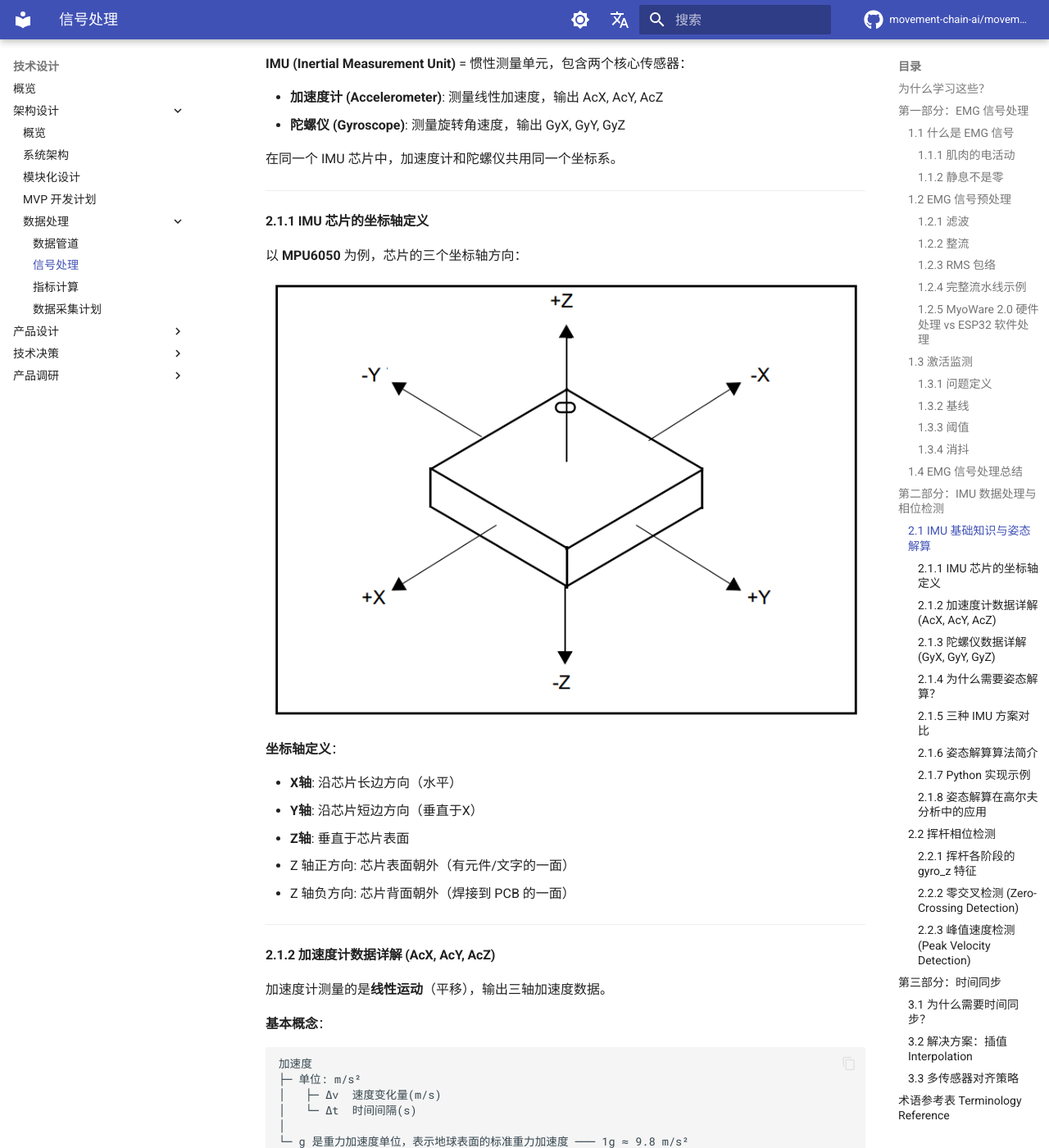
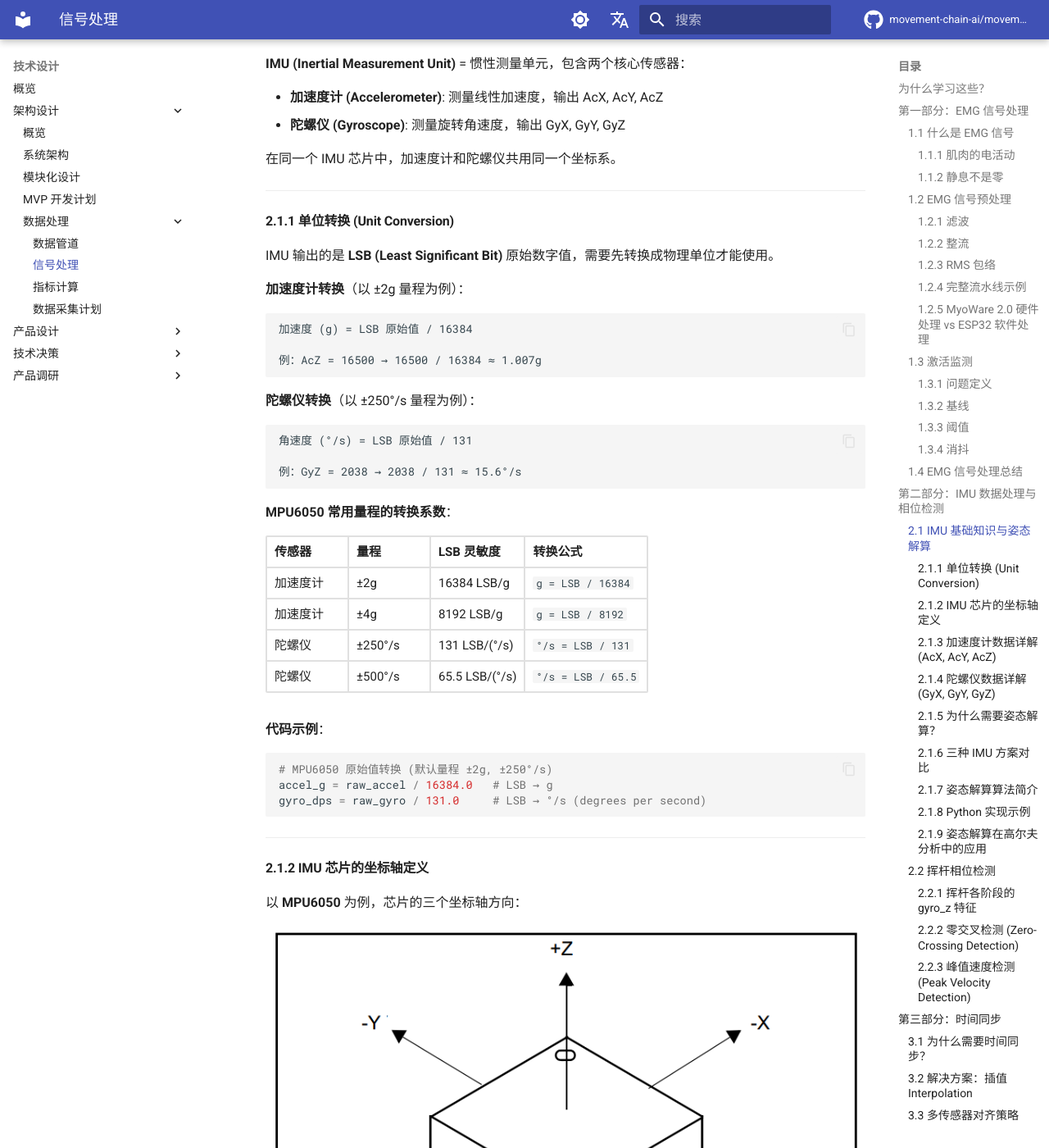
Before and after one commit to movement-chain-ai/movement-chain-docs, an MkDocs documentation site: the page built from docs/zh/design/architecture/data-processing/signal-processing.md, in a window 1280 px wide and 1400 px high, scrolled down 19285 px. Shown: the whole window at 82% size. Built offline with MkDocs 1.6.1 and Material for MkDocs 9.7.7, drawn with Linux system fonts in a browser that asks for light colours; comment, search, counter and statistics services are not loaded; the version menu is left out; some of the changed text lies outside the part shown.

Commit message:
新增 2.1.1 单位转换章节
- 在姿态解算之前先讲单位转换（LSB → g/°/s）
- 包含加速度计和陀螺仪的转换公式
- 列出 MPU6050 常用量程的转换系数表
- 后续章节重新编号 (2.1.2-2.1.9)

Co-Authored-By: Claude Opus 4.5 <noreply@anthropic.com>

````diff
--- a/docs/zh/design/architecture/data-processing/signal-processing.md
+++ b/docs/zh/design/architecture/data-processing/signal-processing.md
@@ -970,7 +970,46 @@ t=0        t≈0      t=1       t≈1       t=11-21
 
 ---
 
-#### 2.1.1 IMU 芯片的坐标轴定义
+#### 2.1.1 单位转换 (Unit Conversion)
+
+IMU 输出的是 **LSB (Least Significant Bit)** 原始数字值，需要先转换成物理单位才能使用。
+
+**加速度计转换**（以 ±2g 量程为例）：
+
+```text
+加速度 (g) = LSB 原始值 / 16384
+
+例：AcZ = 16500 → 16500 / 16384 ≈ 1.007g
+```
+
+**陀螺仪转换**（以 ±250°/s 量程为例）：
+
+```text
+角速度 (°/s) = LSB 原始值 / 131
+
+例：GyZ = 2038 → 2038 / 131 ≈ 15.6°/s
+```
+
+**MPU6050 常用量程的转换系数**：
+
+| 传感器 | 量程 | LSB 灵敏度 | 转换公式 |
+|--------|------|-----------|---------|
+| 加速度计 | ±2g | 16384 LSB/g | `g = LSB / 16384` |
+| 加速度计 | ±4g | 8192 LSB/g | `g = LSB / 8192` |
+| 陀螺仪 | ±250°/s | 131 LSB/(°/s) | `°/s = LSB / 131` |
+| 陀螺仪 | ±500°/s | 65.5 LSB/(°/s) | `°/s = LSB / 65.5` |
+
+**代码示例**：
+
+```python
+# MPU6050 原始值转换 (默认量程 ±2g, ±250°/s)
+accel_g = raw_accel / 16384.0   # LSB → g
+gyro_dps = raw_gyro / 131.0     # LSB → °/s (degrees per second)
+```
+
+---
+
+#### 2.1.2 IMU 芯片的坐标轴定义
 
 以 **MPU6050** 为例，芯片的三个坐标轴方向：
 
@@ -1108,7 +1147,7 @@ IMU 加速度计测量的是**比力 (Specific Force)**，或者理解为：传
 
 ---
 
-#### 2.1.4 为什么需要姿态解算？
+#### 2.1.5 为什么需要姿态解算？
 
 当 IMU 绑在人体上时，传感器的坐标轴会随着身体一起旋转。这带来一个重要问题：
 
@@ -1167,7 +1206,7 @@ IMU 加速度计测量的是**比力 (Specific Force)**，或者理解为：传
 
 ---
 
-#### 2.1.5 三种 IMU 方案对比
+#### 2.1.6 三种 IMU 方案对比
 
 根据需求和预算，有三种选择：
 
@@ -1376,7 +1415,7 @@ print(f"Yaw: {euler[-1, 2]:.2f}°")
 
 ---
 
-#### 2.1.8 姿态解算在高尔夫分析中的应用
+#### 2.1.9 姿态解算在高尔夫分析中的应用
 
 ```text
 ┌─────────────────────────────────────────────────────────────────────────────┐
````
Also changed, not shown: other parts of docs/zh/design/architecture/data-processing/signal-processing.md (+4 -4 lines).
